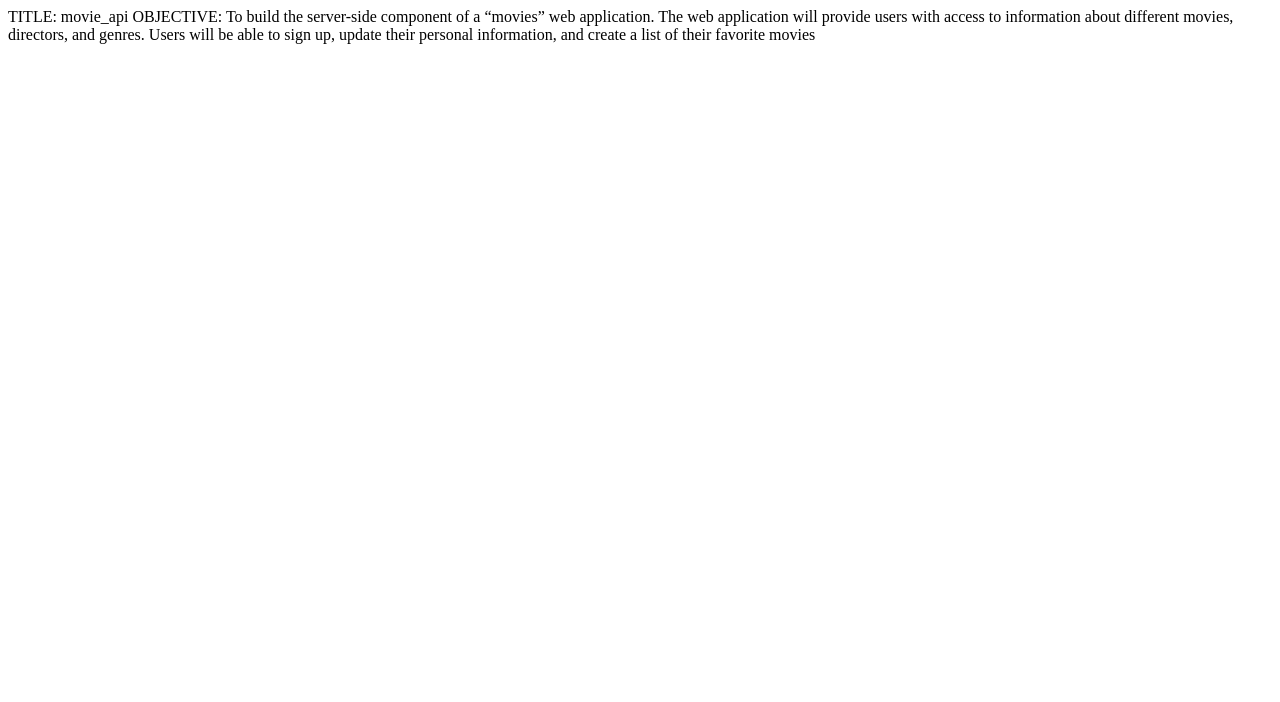
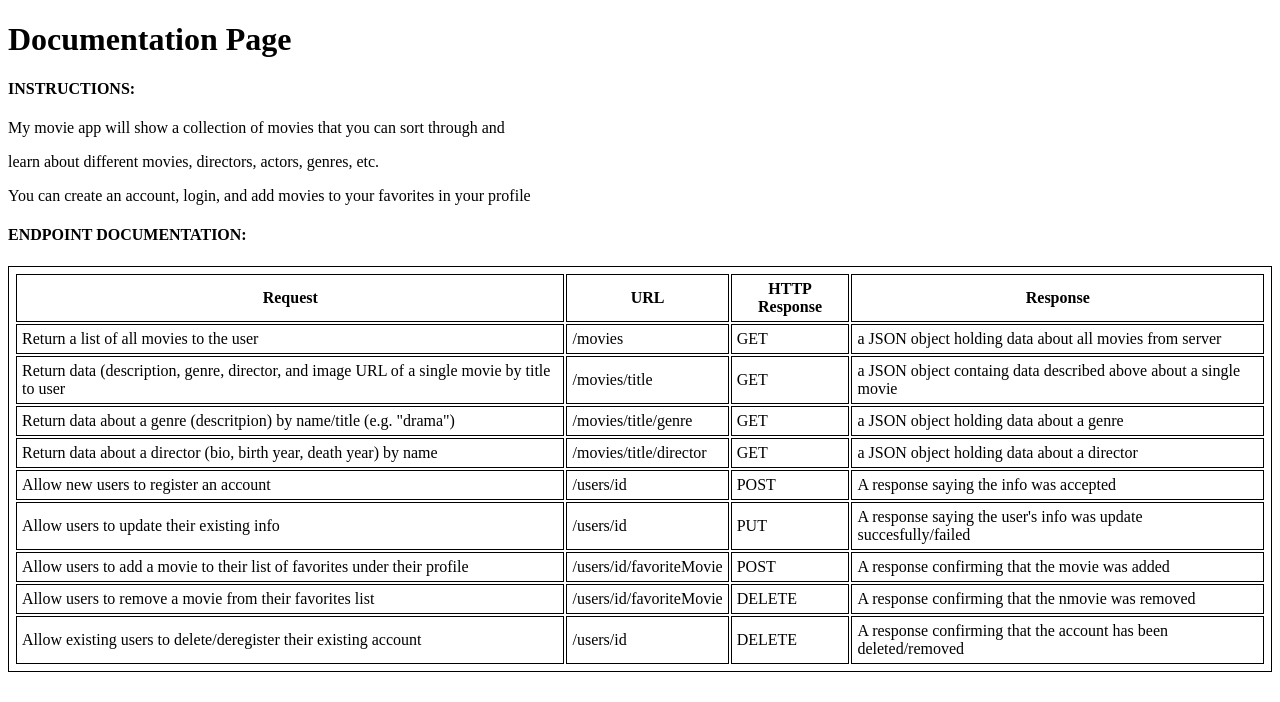
Before and after one commit to bryanj408/movie_api, a website: page public/documentation.html in a window 1280 px wide. Drawn offline with Linux system fonts and the light colour scheme.

Commit message:
created documentation for api use

```diff
--- a/public/documentation.html
+++ b/public/documentation.html
@@ -1,8 +1,89 @@
-TITLE:
-movie_api
-
-OBJECTIVE:
-To build the server-side component of a “movies” web application. The web
-application will provide users with access to information about different
-movies, directors, and genres. Users will be able to sign up, update their
-personal information, and create a list of their favorite movies
+<!DOCTYPE html>
+<html lang="en">
+<head>
+    <meta charset="UTF-8">
+    <meta http-equiv="X-UA-Compatible" content="IE=edge">
+    <meta name="viewport" content="width=device-width, initial-scale=1.0">
+    <title>Documentation</title>
+    <style>
+        table, th, td {
+            border: 1px solid;
+            padding: 5px 5px;
+        }
+    </style>
+</head>
+<body>
+    <h1>Documentation Page</h1>
+    <h4>INSTRUCTIONS:</h4>
+    <p>My movie app will show a collection of movies that you can sort through and</P>
+    <p>learn about different movies, directors, actors, genres, etc.</p>
+    <p>You can create an account, login, and add movies to your favorites in your profile</p>
+    <h4>ENDPOINT DOCUMENTATION:</h4>
+    <table>
+        <thead>
+            <tr>
+                <th>Request</th>
+                <th>URL</th>
+                <th>HTTP Response</th>
+                <th>Response</th>
+            </tr>
+        </thead>
+        <tbody>
+            <tr>
+            <td>Return a list of all movies to the user</td>
+            <td>/movies</td>
+            <td>GET</td>
+            <td>a JSON object holding data about all movies from server</td>
+            </tr>
+            <tr>
+                <td>Return data (description, genre, director, and image URL of a single movie by title to user</td>
+                <td>/movies/title</td>
+                <td>GET</td>
+                <td>a JSON object containg data described above about a single movie</td>
+            </tr>
+            <tr>
+                <td>Return data about a genre (descritpion) by name/title (e.g. "drama")</td>
+                <td>/movies/title/genre</td>
+                <td>GET</td>
+                <td>a JSON object holding data about a genre</td>
+            </tr>
+            <tr>
+                <td>Return data about a director (bio, birth year, death year) by name</td>
+                <td>/movies/title/director</td>
+                <td>GET</td>
+                <td>a JSON object holding data about a director</td>
+            </tr>
+            <tr>
+                <td>Allow new users to register an account</td>
+                <td>/users/id</td>
+                <td>POST</td>
+                <td>A response saying the info was accepted</td>
+            </tr>
+            <tr>
+                <td>Allow users to update their existing info</td>
+                <td>/users/id</td>
+                <td>PUT</td>
+                <td>A response saying the user's info was update succesfully/failed</td>
+            </tr>
+            <tr>
+                <td>Allow users to add a movie to their list of favorites under their profile</td>
+                <td>/users/id/favoriteMovie</td>
+                <td>POST</td>
+                <td>A response confirming that the movie was added</td>
+            </tr>
+            <tr>
+                <td>Allow users to remove a movie from their favorites list</td>
+                <td>/users/id/favoriteMovie</td>
+                <td>DELETE</td>
+                <td>A response confirming that the nmovie was removed</td>
+            </tr>
+            <tr>
+                <td>Allow existing users to delete/deregister their existing account</td>
+                <td>/users/id</td>
+                <td>DELETE</td>
+                <td>A response confirming that the account has been deleted/removed</td>
+            </tr>
+        </tbody>
+    </table>
+</body>
+</html>
```
